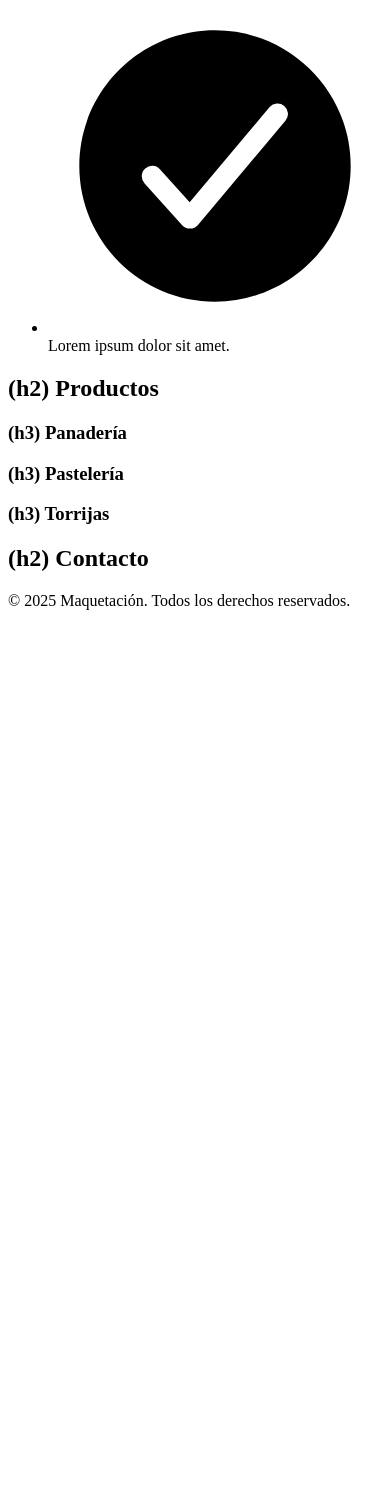
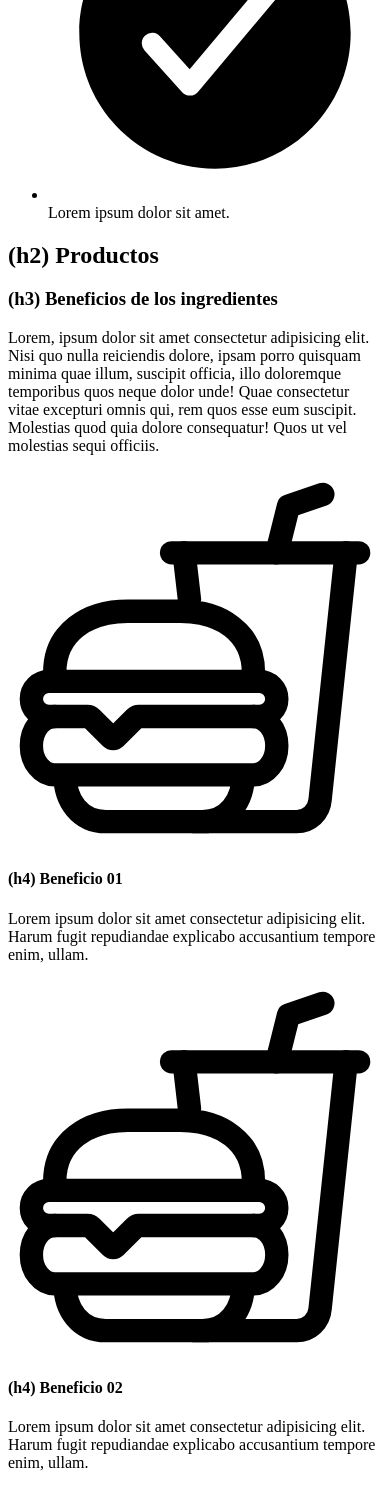
Before and after one commit to juliocorral/Proyecto-004-Maquetacion, a PHP site: page / in a window 390 px wide; the page is wider, and only the part inside the window is pictured. Shown: the part 4452-5941 px from the top of that part. Before the commit the page ends 5062 px from the top of that part, so only its background shows below. Run offline with PHP 8.4, Linux system fonts and the light colour scheme; grey boxes labelled with a size stand in for pictures from a placeholder-image service; some libraries are stand-ins or nearby versions.

Commit message:
Inicio del tercer recurso

```diff
--- a/index.html
+++ b/index.html
@@ -21,7 +21,17 @@
                 <article class="art001">
                     <h3>(h3) Nuestra panadería</h3>
 
-                    <img src="https://dummyimage.com/1000x500" alt="" title="" />
+                    <img
+                    srcset="https://dummyimage.com/500x500 500w,
+                             https://dummyimage.com/1800x1100 1800w,
+                             https://dummyimage.com/2560x1200 2560w"
+
+                    sizes="(width <= 800px) 600px,
+                           (width <= 1500px) 1200px,
+                           2560px"
+
+                    src="https://dummyimage.com/500x500"
+                    alt="" title="" />
 
                     <p>Lorem ipsum dolor sit amet consectetur adipisicing elit. Repudiandae deserunt velit ipsa facere laboriosam eum esse minus asperiores numquam quam. Magnam facilis veritatis eligendi illo culpa eaque ex. Ea, laboriosam natus. Odio sequi dolor nisi, aliquam eaque voluptatum aliquid error tempora molestias provident doloremque blanditiis numquam quas alias nostrum neque vel ipsam! Illo, accusantium maiores animi velit molestiae sed nesciunt eum sequi. Quo consectetur alias vel, debitis ab possimus tempora.</p>
 
@@ -95,6 +105,45 @@
             <section>
                 <h2>(h2) Productos</h2>
 
+                <article class="art003">
+                    <h3>(h3) Beneficios de los ingredientes</h3>
+
+                    <p>Lorem, ipsum dolor sit amet consectetur adipisicing elit. Nisi quo nulla reiciendis dolore, ipsam porro quisquam minima quae illum, suscipit officia, illo doloremque temporibus quos neque dolor unde! Quae consectetur vitae excepturi omnis qui, rem quos esse eum suscipit. Molestias quod quia dolore consequatur! Quos ut vel molestias sequi officiis.</p>
+
+                    <div>
+                        <div class="ficha">
+                            <img src="./src/resources/fast-food-outline.svg" alt="" title="" />
+                            <h4>(h4) Beneficio 01</h4>
+                            <p>Lorem ipsum dolor sit amet consectetur adipisicing elit. Harum fugit repudiandae explicabo accusantium tempore enim, ullam.</p>
+                        </div>
+                        <div class="ficha">
+                            <img src="./src/resources/fast-food-outline.svg" alt="" title="" />
+                            <h4>(h4) Beneficio 02</h4>
+                            <p>Lorem ipsum dolor sit amet consectetur adipisicing elit. Harum fugit repudiandae explicabo accusantium tempore enim, ullam.</p>
+                        </div>
+                        <div class="ficha">
+                            <img src="./src/resources/fast-food-outline.svg" alt="" title="" />
+                            <h4>(h4) Beneficio 03</h4>
+                            <p>Lorem ipsum dolor sit amet consectetur adipisicing elit. Harum fugit repudiandae explicabo accusantium tempore enim, ullam.</p>
+                        </div>
+                        <div class="ficha">
+                            <img src="./src/resources/fast-food-outline.svg" alt="" title="" />
+                            <h4>(h4) Beneficio 04</h4>
+                            <p>Lorem ipsum dolor sit amet consectetur adipisicing elit. Harum fugit repudiandae explicabo accusantium tempore enim, ullam.</p>
+                        </div>
+                        <div class="ficha">
+                            <img src="./src/resources/fast-food-outline.svg" alt="" title="" />
+                            <h4>(h4) Beneficio 05</h4>
+                            <p>Lorem ipsum dolor sit amet consectetur adipisicing elit. Harum fugit repudiandae explicabo accusantium tempore enim, ullam.</p>
+                        </div>
+                        <div class="ficha">
+                            <img src="./src/resources/fast-food-outline.svg" alt="" title="" />
+                            <h4>(h4) Beneficio 06</h4>
+                            <p>Lorem ipsum dolor sit amet consectetur adipisicing elit. Harum fugit repudiandae explicabo accusantium tempore enim, ullam.</p>
+                        </div>
+                    </div>
+                </article>
+
                 <article>
                     <h3>(h3) Panadería</h3>
                 </article>
--- a/src/resources/_config.scss
+++ b/src/resources/_config.scss
@@ -17,9 +17,10 @@
 
 // Variables de colores, fuentes y breakpoints
 $color-primary: #f7eddb;
-$color-secondary: #7a723e;
+$color-secondary: #a8a484;
 $color-oscuro: #090909;
 $color-claro: #e0e0e0;
+$color-sombra: rgba(20, 20, 20, 0.5);
 
 $fuenteTitulos: 'Geom', sans-serif;
 $fuenteTexto: 'Inter', sans-serif;
@@ -64,6 +65,7 @@ footer{
 }
 
 section{
+    min-width: 500px;
     background-color: $color-primary;
     padding: $padMin 0;
     row-gap: 2rem;
--- a/src/style.scss
+++ b/src/style.scss
@@ -1,3 +1,4 @@
 @use './resources/_config.scss' as c;
 @use './resources/_art001.scss';
 @use './resources/_art002.scss';
+@use './resources/_art003.scss';
```
Also changed, not shown: src/resources/_art001.scss (+6 -2 lines), src/resources/_art002.scss (+34 -3 lines), src/resources/_art003.scss (added, +58 -0 lines), src/resources/fast-food-outline.svg (added).
